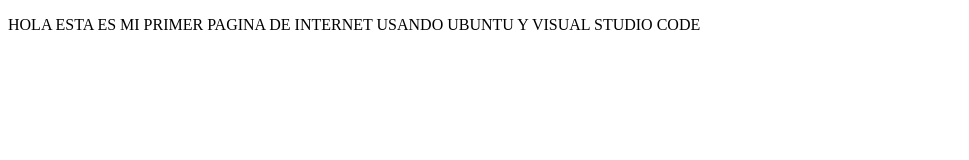
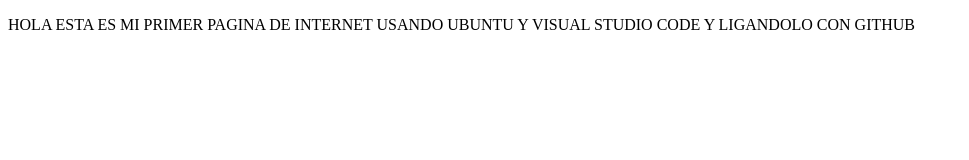
Before and after one commit to Lalopterus/proyectoDemoCursoPreWork, a plain HTML site: page index.html in a window 1280 px wide. Shown: the whole page, without its empty margins (0-969 px from the left). Drawn offline with Linux system fonts and the light colour scheme.

Commit message:
Agregamos github al mensaje

```diff
--- a/index.html
+++ b/index.html
@@ -4,12 +4,13 @@
     <meta charset="UTF-8">
     <meta http-equiv="X-UA-Compatible" content="IE=edge">
     <meta name="viewport" content="width=device-width, initial-scale=1.0">
-    <title>HOLA MUNDO</title>
+    <title>HOLA AMIGOS</title>
 </head>
 <body>
     <p>
         HOLA ESTA ES MI PRIMER PAGINA DE INTERNET
         USANDO UBUNTU Y VISUAL STUDIO CODE
+        Y LIGANDOLO CON GITHUB
     </p>
 </body>
 </html>
```
